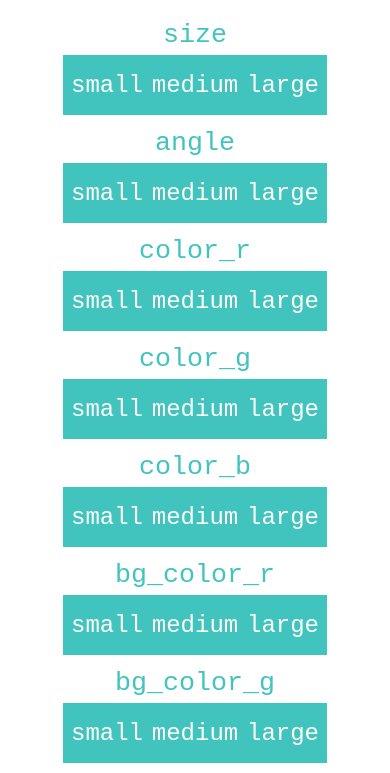
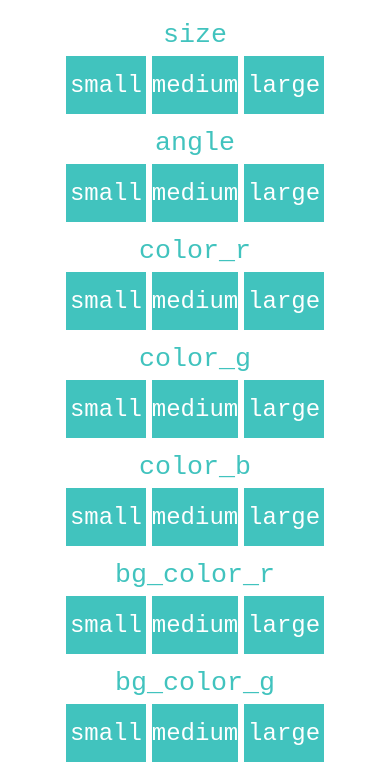
Before and after one commit to IoTtalk/Dandelion_control-mobile-, a plain HTML site: page index.html in a window 390 px wide. Shown: the part 40-813 px from the top of the page. Drawn offline with Linux system fonts and the light colour scheme; no server answers.

Commit message:
fix keypad overlap in small screen

```diff
--- a/css/keypad.css
+++ b/css/keypad.css
@@ -14,7 +14,11 @@
     width: 3.75em;
     height: 2.5em;
     text-align: center;
-    border: 0;
+    margin-left: 2px;
+    margin-right: 2px;
+    border-style: solid;
+    border-color: white;
+    border-width: 1px;
     background-color: #41C3BE;
     color: white;
 }
```
